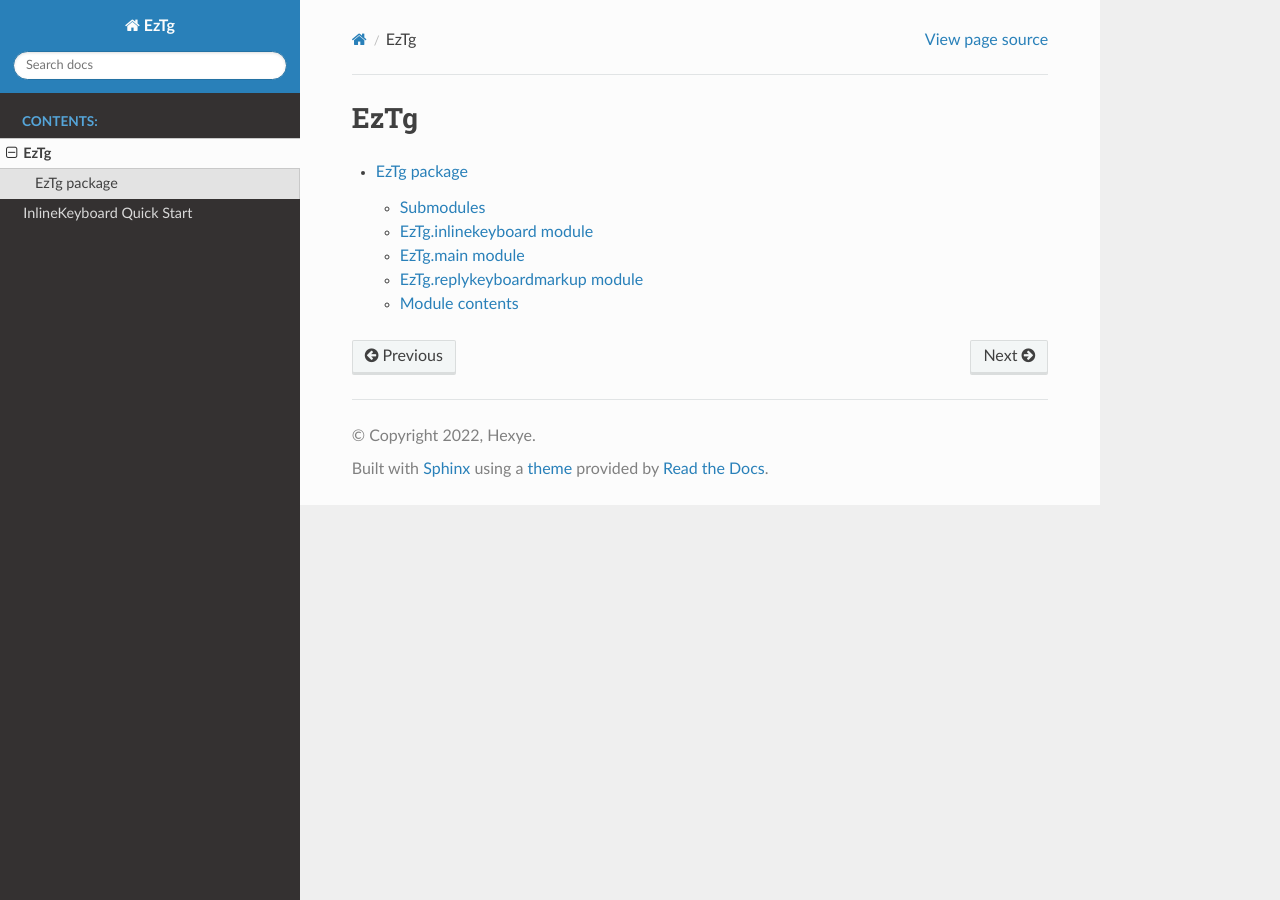
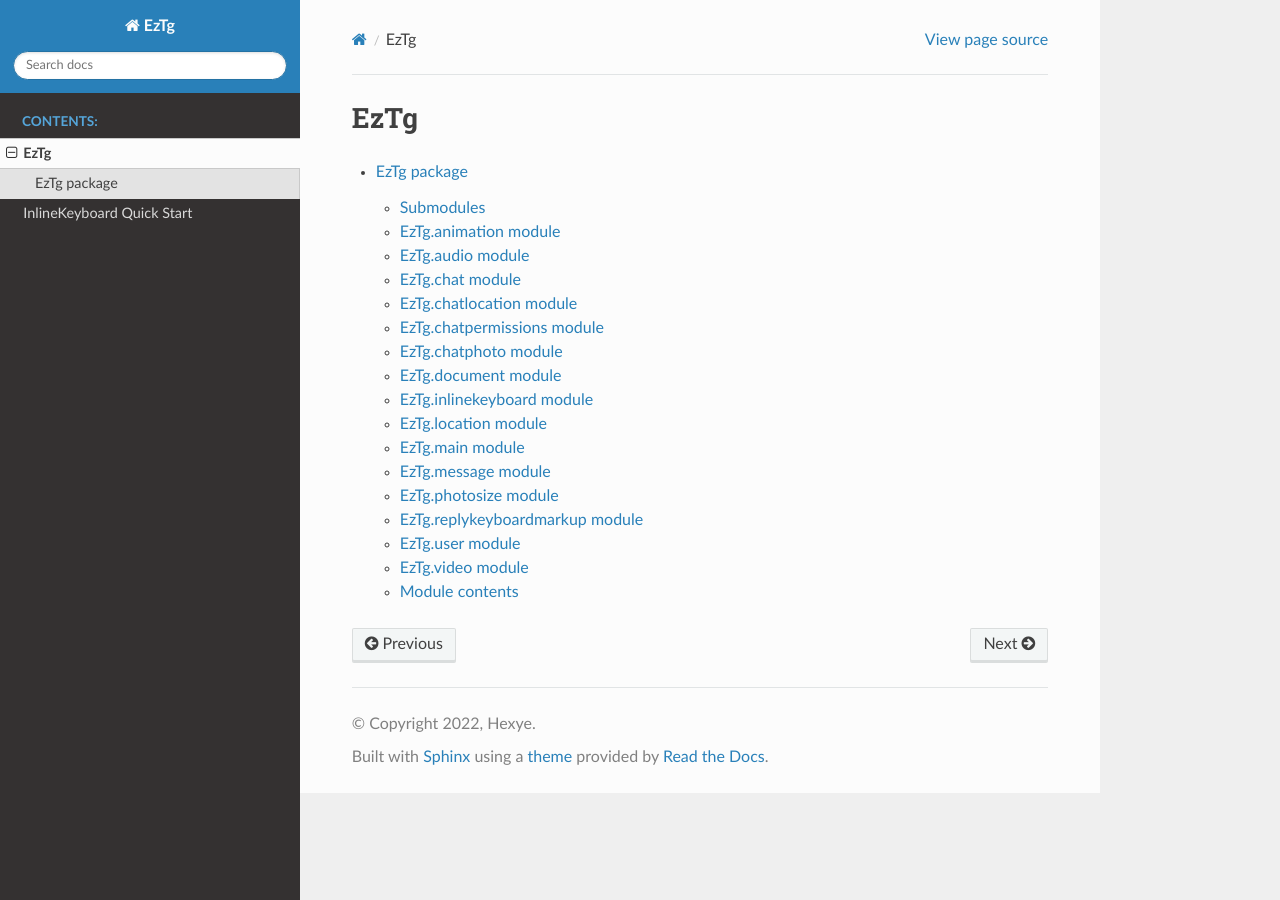
Before and after one commit to HexyeDEV/EzTg, a Sphinx documentation site: the page built from docs/modules.rst, in a window 1280 px wide. Built offline with Sphinx 7.4.7 and the Read the Docs theme 2.0.0, drawn with Linux system fonts in a browser that asks for light colours.

Commit message:
trying other shi

```diff
--- a/docs/EzTg.rst
+++ b/docs/EzTg.rst
@@ -4,10 +4,74 @@ EzTg package
 Submodules
 ----------
 
+EzTg.animation module
+---------------------
+
+.. automodule:: EzTg.animation
+   :members:
+   :undoc-members:
+   :show-inheritance:
+
+EzTg.audio module
+-----------------
+
+.. automodule:: EzTg.audio
+   :members:
+   :undoc-members:
+   :show-inheritance:
+
+EzTg.chat module
+----------------
+
+.. automodule:: EzTg.chat
+   :members:
+   :undoc-members:
+   :show-inheritance:
+
+EzTg.chatlocation module
+------------------------
+
+.. automodule:: EzTg.chatlocation
+   :members:
+   :undoc-members:
+   :show-inheritance:
+
+EzTg.chatpermissions module
+---------------------------
+
+.. automodule:: EzTg.chatpermissions
+   :members:
+   :undoc-members:
+   :show-inheritance:
+
+EzTg.chatphoto module
+---------------------
+
+.. automodule:: EzTg.chatphoto
+   :members:
+   :undoc-members:
+   :show-inheritance:
+
+EzTg.document module
+--------------------
+
+.. automodule:: EzTg.document
+   :members:
+   :undoc-members:
+   :show-inheritance:
+
 EzTg.inlinekeyboard module
 --------------------------
 
 .. automodule:: EzTg.inlinekeyboard
+   :members:
+   :undoc-members:
+   :show-inheritance:
+
+EzTg.location module
+--------------------
+
+.. automodule:: EzTg.location
    :members:
    :undoc-members:
    :show-inheritance:
@@ -20,10 +84,42 @@ EzTg.main module
    :undoc-members:
    :show-inheritance:
 
+EzTg.message module
+-------------------
+
+.. automodule:: EzTg.message
+   :members:
+   :undoc-members:
+   :show-inheritance:
+
+EzTg.photosize module
+---------------------
+
+.. automodule:: EzTg.photosize
+   :members:
+   :undoc-members:
+   :show-inheritance:
+
 EzTg.replykeyboardmarkup module
 -------------------------------
 
 .. automodule:: EzTg.replykeyboardmarkup
+   :members:
+   :undoc-members:
+   :show-inheritance:
+
+EzTg.user module
+----------------
+
+.. automodule:: EzTg.user
+   :members:
+   :undoc-members:
+   :show-inheritance:
+
+EzTg.video module
+-----------------
+
+.. automodule:: EzTg.video
    :members:
    :undoc-members:
    :show-inheritance:
```
Also changed, not shown: docs/setup.rst (added, +7 -0 lines).
